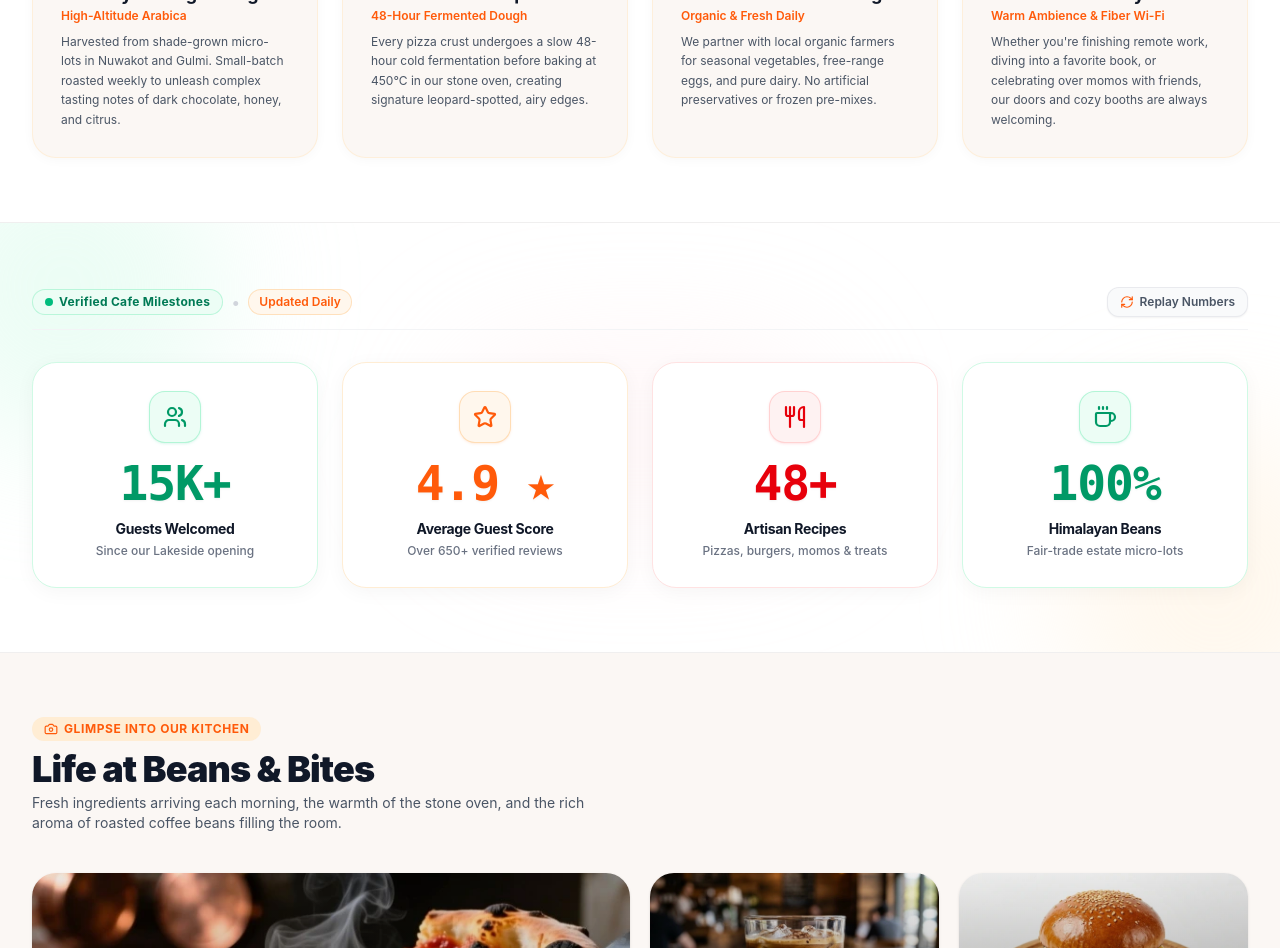
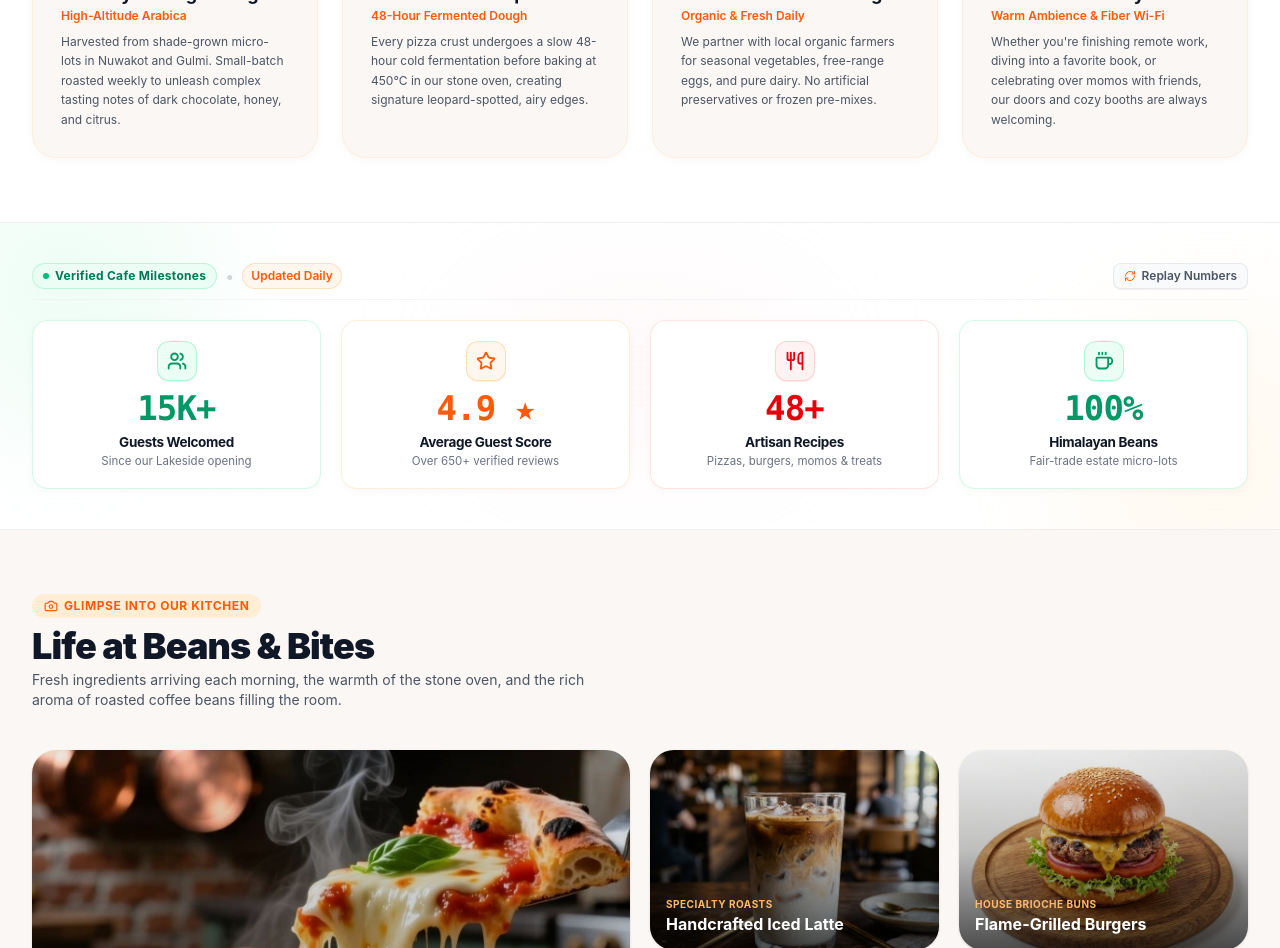
Before and after one commit to Prakash0m/cafe_management, a Next.js app in the folder beans-bites-frontend/: page /about in a window 1280 px wide. Shown: the part 840-1788 px from the top of the page. Built offline with nearby package versions, Linux system fonts and the light colour scheme.

Commit message:
fix(about): optimize milestone stats vertical padding and proportion text sizes for sleek fit

```diff
--- a/beans-bites-frontend/src/components/customer/about/about-stats.tsx
+++ b/beans-bites-frontend/src/components/customer/about/about-stats.tsx
@@ -72,7 +72,7 @@ function RunningNumber({
   React.useEffect(() => {
     let startTimestamp: number | null = null;
     let animationFrameId: number;
-    const duration = 1600; // 1.6 seconds smooth count-up
+    const duration = 1500; // 1.5 seconds smooth count-up
 
     // Ease-out cubic: rapid responsive start and smooth finish
     const easeOutCubic = (t: number) => 1 - Math.pow(1 - t, 3);
@@ -136,23 +136,23 @@ export function AboutStats() {
   return (
     <section
       ref={sectionRef}
-      className="relative py-12 sm:py-16 bg-white text-gray-900 overflow-hidden select-none border-y border-stone-200/60"
+      className="relative py-6 sm:py-8 lg:py-10 bg-white text-gray-900 overflow-hidden select-none border-y border-stone-200/60"
     >
       {/* Subtle Warm Amber, Emerald & Rose Ambient Highlights */}
-      <div className="absolute -top-24 -left-24 w-80 h-80 rounded-full bg-emerald-100/40 blur-3xl pointer-events-none" />
-      <div className="absolute -bottom-24 -right-24 w-80 h-80 rounded-full bg-orange-100/40 blur-3xl pointer-events-none" />
-      <div className="absolute top-1/2 left-1/2 -translate-x-1/2 -translate-y-1/2 w-96 h-48 bg-rose-100/30 rounded-full blur-3xl pointer-events-none" />
+      <div className="absolute -top-20 -left-20 w-72 h-72 rounded-full bg-emerald-100/35 blur-3xl pointer-events-none" />
+      <div className="absolute -bottom-20 -right-20 w-72 h-72 rounded-full bg-orange-100/35 blur-3xl pointer-events-none" />
+      <div className="absolute top-1/2 left-1/2 -translate-x-1/2 -translate-y-1/2 w-80 h-40 bg-rose-100/25 rounded-full blur-3xl pointer-events-none" />
 
       <div className="relative max-w-7xl mx-auto px-4 sm:px-6 lg:px-8 z-10">
         {/* Header with Milestones Badge & Replay Trigger */}
-        <div className="flex flex-wrap items-center justify-between gap-3 mb-6 sm:mb-8 pb-3 border-b border-gray-100">
+        <div className="flex flex-wrap items-center justify-between gap-2.5 mb-4 sm:mb-5 pb-2.5 border-b border-gray-100">
           <div className="flex items-center gap-2 flex-wrap">
-            <span className="inline-flex items-center gap-1.5 px-3 py-1 rounded-full bg-emerald-50 border border-emerald-200/70 text-emerald-700 text-[11px] sm:text-xs font-bold tracking-wide">
-              <span className="w-2 h-2 rounded-full bg-emerald-500 animate-pulse" />
+            <span className="inline-flex items-center gap-1.5 px-2.5 py-0.5 sm:py-1 rounded-full bg-emerald-50 border border-emerald-200/70 text-emerald-700 text-[10.5px] sm:text-xs font-bold tracking-wide">
+              <span className="w-1.5 h-1.5 rounded-full bg-emerald-500 animate-pulse" />
               Verified Cafe Milestones
             </span>
             <span className="text-gray-300 hidden sm:inline">•</span>
-            <span className="inline-flex items-center px-2.5 py-1 rounded-full bg-orange-50 border border-orange-200/70 text-[#FF5A0A] text-[11px] sm:text-xs font-semibold">
+            <span className="inline-flex items-center px-2 py-0.5 sm:py-1 rounded-full bg-orange-50 border border-orange-200/70 text-[#FF5A0A] text-[10.5px] sm:text-xs font-semibold">
               Updated Daily
             </span>
           </div>
@@ -160,43 +160,40 @@ export function AboutStats() {
           <button
             type="button"
             onClick={handleRerun}
-            className="inline-flex items-center gap-1.5 text-[11px] sm:text-xs font-semibold text-gray-600 hover:text-gray-900 transition-colors bg-gray-50 hover:bg-gray-100 border border-gray-200/80 px-3 py-1.5 rounded-xl cursor-pointer shadow-xs active:scale-95 group"
+            className="inline-flex items-center gap-1.5 text-[10.5px] sm:text-xs font-semibold text-gray-600 hover:text-gray-900 transition-colors bg-gray-50 hover:bg-gray-100 border border-gray-200/80 px-2.5 py-1 rounded-lg cursor-pointer shadow-2xs active:scale-95 group"
             title="Replay count animation"
           >
-            <RefreshCw className="w-3.5 h-3.5 text-[#FF5A0A] transition-transform duration-300 group-hover:rotate-180" />
+            <RefreshCw className="w-3 h-3 text-[#FF5A0A] transition-transform duration-300 group-hover:rotate-180" />
             <span>Replay Numbers</span>
           </button>
         </div>
 
         {/* 4 Cards Grid (2x2 on mobile, 4 in a row on desktop) */}
-        <div className="grid grid-cols-2 lg:grid-cols-4 gap-3 sm:gap-6">
+        <div className="grid grid-cols-2 lg:grid-cols-4 gap-2.5 sm:gap-4 lg:gap-5">
           {STATS_DATA.map((stat) => {
             const Icon = stat.icon;
 
             const themeStyles = {
               green: {
-                cardBorder: "border-emerald-100 hover:border-emerald-300",
-                cardHoverShadow: "hover:shadow-[0_12px_32px_rgba(16,185,129,0.12)]",
+                cardBorder: "border-emerald-100/90 hover:border-emerald-300",
+                cardHoverShadow: "hover:shadow-[0_8px_24px_rgba(16,185,129,0.10)]",
                 cardHoverBg: "hover:bg-emerald-50/20",
                 iconBox: "bg-emerald-50 border-emerald-200/80 text-emerald-600 shadow-emerald-500/10",
                 number: "text-emerald-600",
-                dot: "bg-emerald-500",
               },
               orange: {
-                cardBorder: "border-orange-100 hover:border-orange-300",
-                cardHoverShadow: "hover:shadow-[0_12px_32px_rgba(255,90,10,0.12)]",
+                cardBorder: "border-orange-100/90 hover:border-orange-300",
+                cardHoverShadow: "hover:shadow-[0_8px_24px_rgba(255,90,10,0.10)]",
                 cardHoverBg: "hover:bg-orange-50/20",
                 iconBox: "bg-orange-50 border-orange-200/80 text-[#FF5A0A] shadow-orange-500/10",
                 number: "text-[#FF5A0A]",
-                dot: "bg-[#FF5A0A]",
               },
               red: {
-                cardBorder: "border-red-100 hover:border-red-300",
-                cardHoverShadow: "hover:shadow-[0_12px_32px_rgba(239,68,68,0.12)]",
+                cardBorder: "border-red-100/90 hover:border-red-300",
+                cardHoverShadow: "hover:shadow-[0_8px_24px_rgba(239,68,68,0.10)]",
                 cardHoverBg: "hover:bg-red-50/20",
                 iconBox: "bg-red-50 border-red-200/80 text-red-600 shadow-red-500/10",
                 number: "text-red-600",
-                dot: "bg-red-500",
               },
             }[stat.theme];
 
@@ -206,7 +203,7 @@ export function AboutStats() {
                 onClick={handleRerun}
                 onMouseEnter={handleRerun}
                 className={cn(
-                  "relative rounded-2xl sm:rounded-3xl p-4 sm:p-7 border bg-white flex flex-col items-center text-center transition-all duration-300 group cursor-pointer shadow-[0_4px_20px_rgba(0,0,0,0.04)] hover:-translate-y-1",
+                  "relative rounded-2xl p-3.5 sm:p-5 border bg-white flex flex-col items-center text-center transition-all duration-300 group cursor-pointer shadow-[0_2px_10px_rgba(0,0,0,0.03)] hover:-translate-y-0.5",
                   themeStyles.cardBorder,
                   themeStyles.cardHoverShadow,
                   themeStyles.cardHoverBg
@@ -215,17 +212,17 @@ export function AboutStats() {
                 {/* Top Colored Icon Box */}
                 <div
                   className={cn(
-                    "w-10 h-10 sm:w-13 sm:h-13 rounded-xl sm:rounded-2xl flex items-center justify-center mb-3 sm:mb-4 border shadow-sm transition-transform duration-300 group-hover:scale-110",
+                    "w-8 h-8 sm:w-10 sm:h-10 rounded-xl flex items-center justify-center mb-2 sm:mb-2.5 border shadow-2xs transition-transform duration-300 group-hover:scale-105",
                     themeStyles.iconBox
                   )}
                 >
-                  <Icon className="w-5 h-5 sm:w-6 sm:h-6 stroke-[2.2]" />
+                  <Icon className="w-4 h-4 sm:w-5 sm:h-5 stroke-[2.2]" />
                 </div>
 
                 {/* Big Running Animated Number */}
                 <div
                   className={cn(
-                    "text-2xl sm:text-4xl lg:text-5xl font-black tracking-tight leading-none font-mono drop-shadow-xs",
+                    "text-2xl sm:text-3xl lg:text-[34px] font-black tracking-tight leading-none font-mono",
                     themeStyles.number
                   )}
                 >
@@ -238,12 +235,12 @@ export function AboutStats() {
                 </div>
 
                 {/* Label */}
-                <span className="text-xs sm:text-sm font-bold text-gray-900 mt-2.5 sm:mt-3 tracking-tight">
+                <span className="text-[12.5px] sm:text-[13.5px] font-bold text-gray-900 mt-1.5 sm:mt-2 tracking-tight leading-snug">
                   {stat.label}
                 </span>
 
                 {/* Subtext */}
-                <span className="text-[10px] sm:text-xs text-gray-500 mt-0.5 sm:mt-1 font-medium line-clamp-1 sm:line-clamp-none">
+                <span className="text-[10.5px] sm:text-[11.5px] text-gray-500 mt-0.5 font-normal leading-tight line-clamp-1 sm:line-clamp-none">
                   {stat.subtext}
                 </span>
               </div>
```
